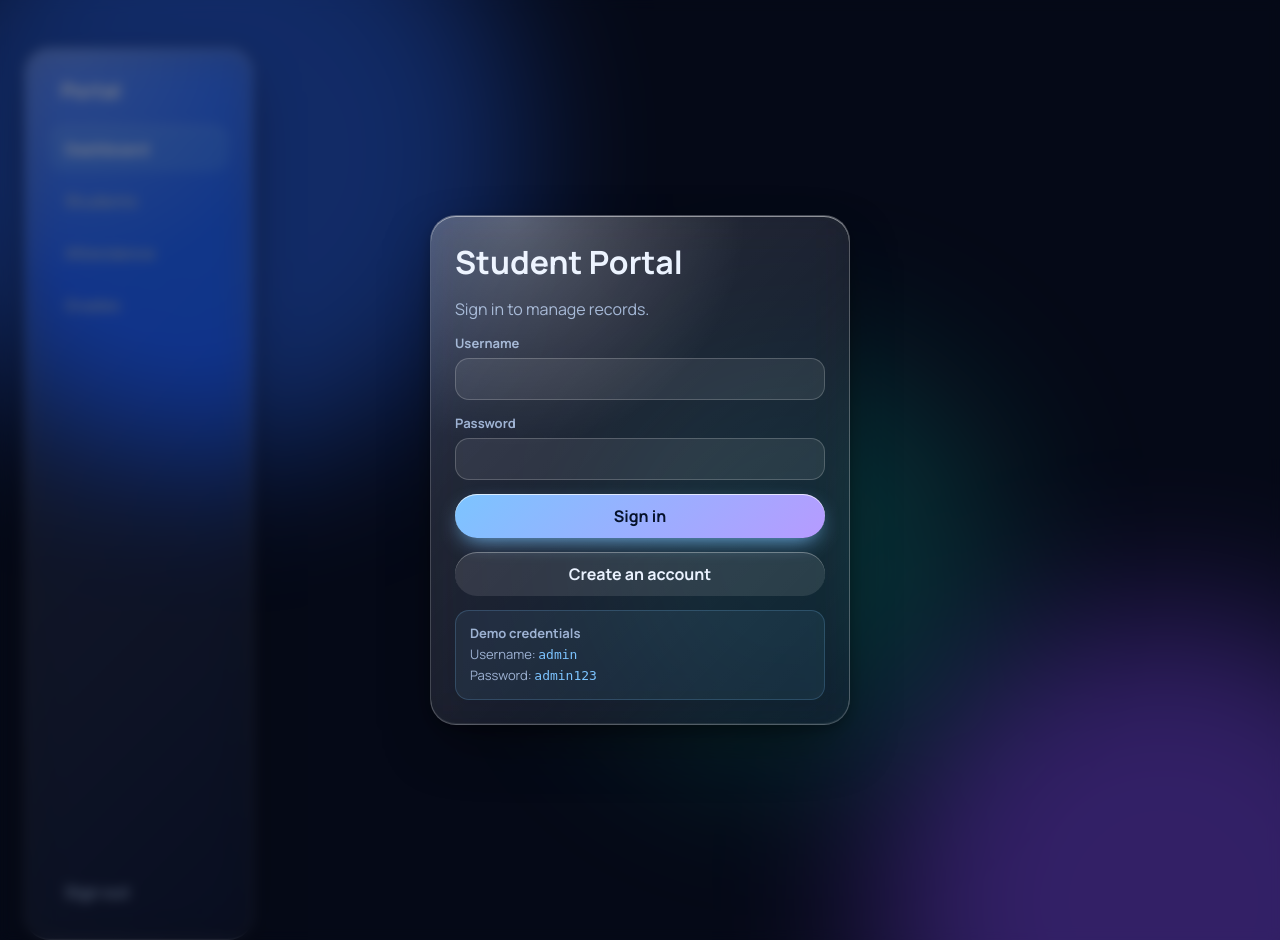
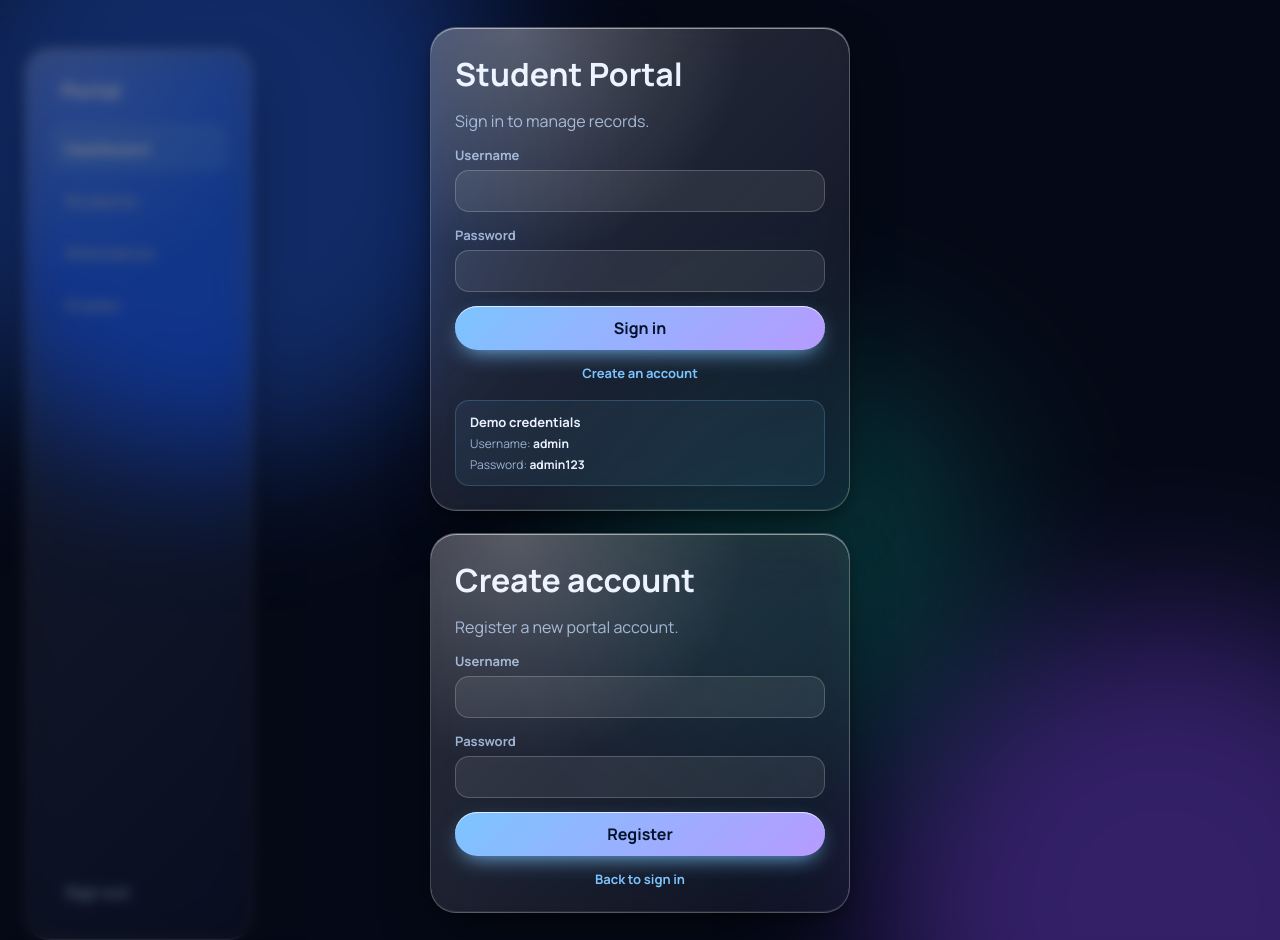
Before and after one commit to hareesh1byte/Dbms, a Flask app: page / in a window 1280 px wide. Run offline with Flask 3, Linux system fonts and the light colour scheme.

Commit message:
Add registration and demo credentials

```diff
--- a/student-portal/sip/app.py
+++ b/student-portal/sip/app.py
@@ -57,13 +57,12 @@ def register():
         return jsonify(error="Username must be 3–50 characters"), 400
     if len(password) < 6:
         return jsonify(error="Password must be at least 6 characters"), 400
-    try:
-        q("INSERT INTO users(username,password_hash) VALUES(%s,%s)", (username, generate_password_hash(password)), write=True)
-    except Exception as e:
-        if getattr(e, "errno", 0) == 1062:
-            return jsonify(error="That username is already registered"), 409
-        return jsonify(error="Unable to create account"), 400
-    return jsonify(ok=True)
+    if q("SELECT id FROM users WHERE username=%s", (username,), one=True):
+        return jsonify(error="That username is already taken"), 409
+    q("INSERT INTO users(username,password_hash) VALUES(%s,%s)", (username, generate_password_hash(password)), write=True)
+    session["user"] = username
+    session["uid"] = q("SELECT id FROM users WHERE username=%s", (username,), one=True)["id"]
+    return jsonify(user=username)
 
 @app.post("/api/logout")
 def logout(): session.clear(); return jsonify(ok=True)
--- a/student-portal/sip/static/app.js
+++ b/student-portal/sip/static/app.js
@@ -3,9 +3,11 @@ const toast=m=>{const t=$('#toast');t.textContent=m;t.classList.add('show');clea
 async function api(u,m='GET',b){const r=await fetch('/api/'+u,{method:m,headers:{'Content-Type':'application/json'},body:b?JSON.stringify(b):undefined});
  const d=await r.json().catch(()=>({}));if(r.status==401&&u!='login'){showLogin();throw d}if(!r.ok){toast(d.error||'Something went wrong');throw d}return d}
 const showLogin=()=>{$('#login').hidden=false;$('#app').hidden=true};
-let registering=false;
-$('#register-toggle').onclick=()=>{registering=!registering;$('#auth-copy').textContent=registering?'Create an account to access the portal.':'Sign in to manage records.';$('#auth-submit').textContent=registering?'Register':'Sign in';$('#register-toggle').textContent=registering?'Back to sign in':'Create an account';$('#lf').reset()};
-$('#lf').onsubmit=async e=>{e.preventDefault();const data=Object.fromEntries(new FormData(e.target));try{if(registering){await api('register','POST',data);toast('Account created. You can sign in now.');$('#register-toggle').click()}else{await api('login','POST',data);$('#login').hidden=true;$('#app').hidden=false;go('dash')}}catch{}};
+const enterApp=()=>{$('#login').hidden=true;$('#app').hidden=false;go('dash')};
+$('#lf').onsubmit=async e=>{e.preventDefault();try{await api('login','POST',Object.fromEntries(new FormData(e.target)));enterApp()}catch{}};
+$('#rf').onsubmit=async e=>{e.preventDefault();try{await api('register','POST',Object.fromEntries(new FormData(e.target)));toast('Account created');enterApp()}catch{}};
+$('#register-toggle').onclick=()=>{$('#lf').hidden=true;$('#rf').hidden=false;$('#rf').elements.username.focus()};
+$('#login-toggle').onclick=()=>{$('#rf').hidden=true;$('#lf').hidden=false;$('#lf').elements.username.focus()};
 $('#out').onclick=async()=>{await api('logout','POST');showLogin()};
 document.querySelectorAll('nav [data-v]').forEach(b=>b.onclick=()=>go(b.dataset.v));
 document.addEventListener('pointermove',e=>{const c=e.target.closest?.('.glass');if(!c)return;const r=c.getBoundingClientRect(),x=(e.clientX-r.left)/r.width,y=(e.clientY-r.top)/r.height;
--- a/student-portal/sip/static/style.css
+++ b/student-portal/sip/static/style.css
@@ -25,7 +25,7 @@ label{display:grid;gap:6px;color:var(--mut);font-size:13px;font-weight:600}
 .seg{display:inline-flex;border-radius:999px;background:rgba(255,255,255,.08);padding:3px}.seg button{all:unset;cursor:pointer;padding:5px 14px;border-radius:999px;font-size:13px;font-weight:700;color:var(--mut)}
 .seg button.on[data-s=Present]{background:var(--ok);color:#043}.seg button.on[data-s=Absent]{background:var(--bad);color:#400}.seg button.on[data-s=Late]{background:var(--warn);color:#430}
 .overlay{position:fixed;inset:0;display:grid;place-items:center;background:rgba(5,8,20,.5);backdrop-filter:blur(6px);z-index:10;padding:16px}.overlay[hidden]{display:none}
-.login,#mf{width:min(420px,100%);display:grid;gap:14px}.login h1{margin:0}.login p{margin:0;color:var(--mut)}.login .demo{padding:12px 14px;border:1px solid rgba(124,196,255,.2);border-radius:14px;background:rgba(124,196,255,.08);font-size:13px;line-height:1.6}.login code{color:var(--acc);font-family:ui-monospace,monospace}
+.login,#mf{width:min(420px,100%);display:grid;gap:14px}.login h1{margin:0}.login p{margin:0;color:var(--mut)}.link-btn{all:unset;cursor:pointer;color:var(--acc);text-align:center;font-weight:700;font-size:13px}.link-btn:hover{text-decoration:underline}.demo{display:grid;gap:4px;margin-top:4px;padding:12px 14px;border:1px solid rgba(124,196,255,.22);border-radius:14px;background:rgba(124,196,255,.07);color:var(--mut);font-size:12px}.demo strong{color:var(--ink);font-size:13px}.demo code{color:var(--ink);font-family:inherit;font-weight:700}
 .empty{color:var(--mut);padding:28px;text-align:center}.bar{height:8px;border-radius:9px;background:rgba(255,255,255,.1);overflow:hidden;min-width:120px}.bar i{display:block;height:100%;background:linear-gradient(90deg,var(--acc),var(--acc2))}
 #toast{position:fixed;bottom:24px;left:50%;transform:translate(-50%,90px);padding:12px 22px;border-radius:999px;background:rgba(20,30,60,.85);border:1px solid rgba(255,255,255,.25);backdrop-filter:blur(14px);transition:.35s;z-index:20}#toast.show{transform:translate(-50%,0)}
 @media(max-width:800px){.app{grid-template-columns:1fr;padding:12px}nav{flex-direction:row;height:auto;position:static;overflow-x:auto}nav h2{display:none}nav .out{margin:0 0 0 auto}}
--- a/student-portal/sip/templates/index.html
+++ b/student-portal/sip/templates/index.html
@@ -3,9 +3,13 @@
 <link rel="preconnect" href="https://fonts.googleapis.com"><link href="https://fonts.googleapis.com/css2?family=Manrope:wght@400;500;700;800&display=swap" rel="stylesheet">
 <link rel="stylesheet" href="/static/style.css"></head><body>
 <div class="orbs" aria-hidden="true"><i></i><i></i><i></i></div>
-<div id="login" class="overlay"><form class="glass pane login" id="lf"><h1>Student Portal</h1><p id="auth-copy">Sign in to manage records.</p>
+<div id="login" class="overlay"><form class="glass pane login" id="lf"><h1>Student Portal</h1><p>Sign in to manage records.</p>
 <label>Username<input name="username" required autocomplete="username"></label><label>Password<input name="password" type="password" required autocomplete="current-password"></label>
-<button class="btn" id="auth-submit">Sign in</button><button type="button" class="btn g" id="register-toggle">Create an account</button><p class="demo"><strong>Demo credentials</strong><br>Username: <code>admin</code><br>Password: <code>admin123</code></p></form></div>
+<button class="btn">Sign in</button><button type="button" class="link-btn" id="register-toggle">Create an account</button>
+<div class="demo"><strong>Demo credentials</strong><span>Username: <code>admin</code></span><span>Password: <code>admin123</code></span></div></form>
+<form class="glass pane login" id="rf" hidden><h1>Create account</h1><p>Register a new portal account.</p>
+<label>Username<input name="username" required minlength="3" maxlength="50" autocomplete="username"></label><label>Password<input name="password" type="password" required minlength="6" autocomplete="new-password"></label>
+<button class="btn">Register</button><button type="button" class="link-btn" id="login-toggle">Back to sign in</button></form></div>
 <div class="app" id="app" hidden><nav class="glass pane" aria-label="Main"><h2>Portal</h2>
 <button data-v="dash" class="on">Dashboard</button><button data-v="students">Students</button><button data-v="attendance">Attendance</button><button data-v="grades">Grades</button>
 <button id="out" class="out">Sign out</button></nav><main id="main" tabindex="-1"></main></div>
```
